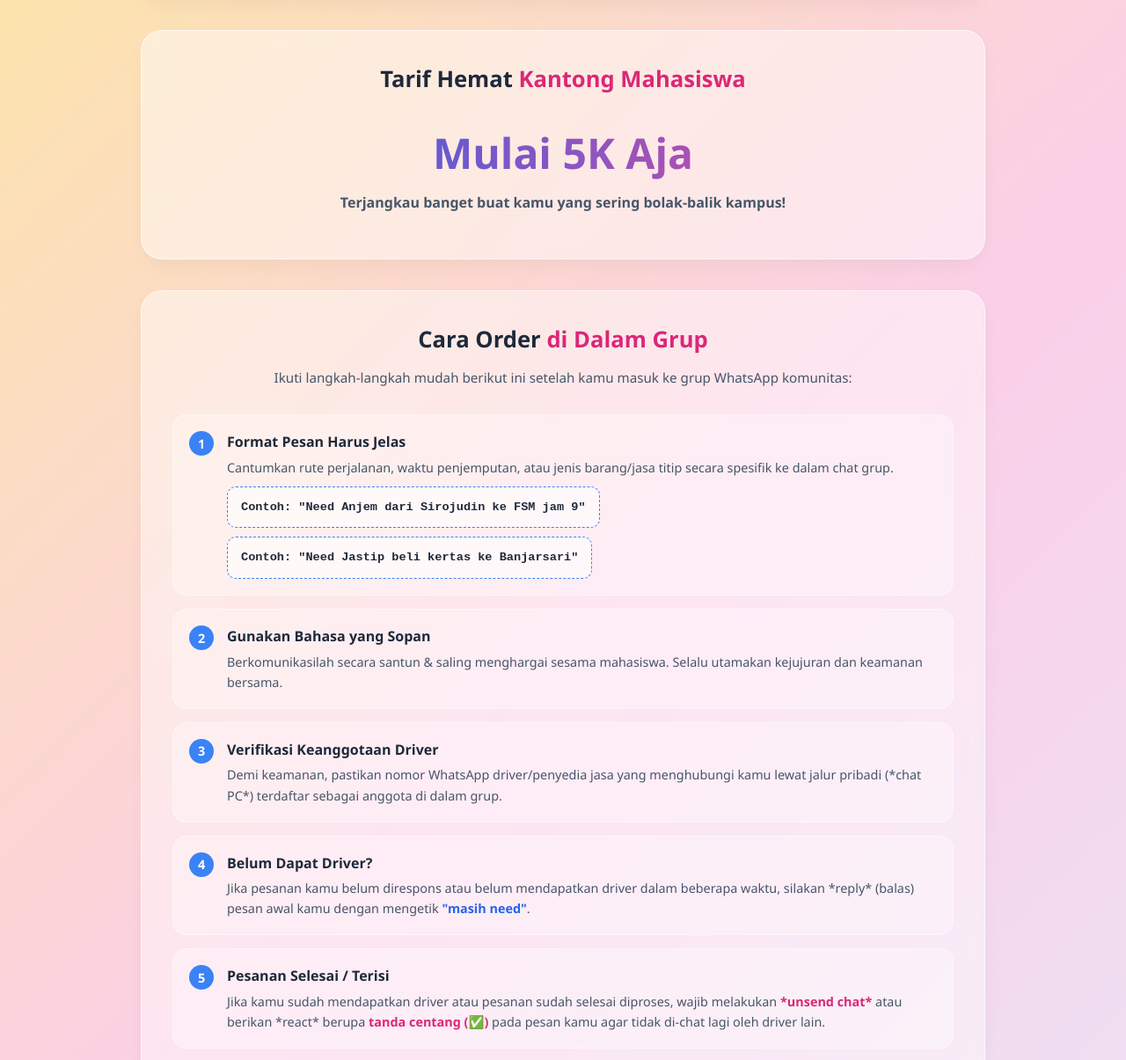
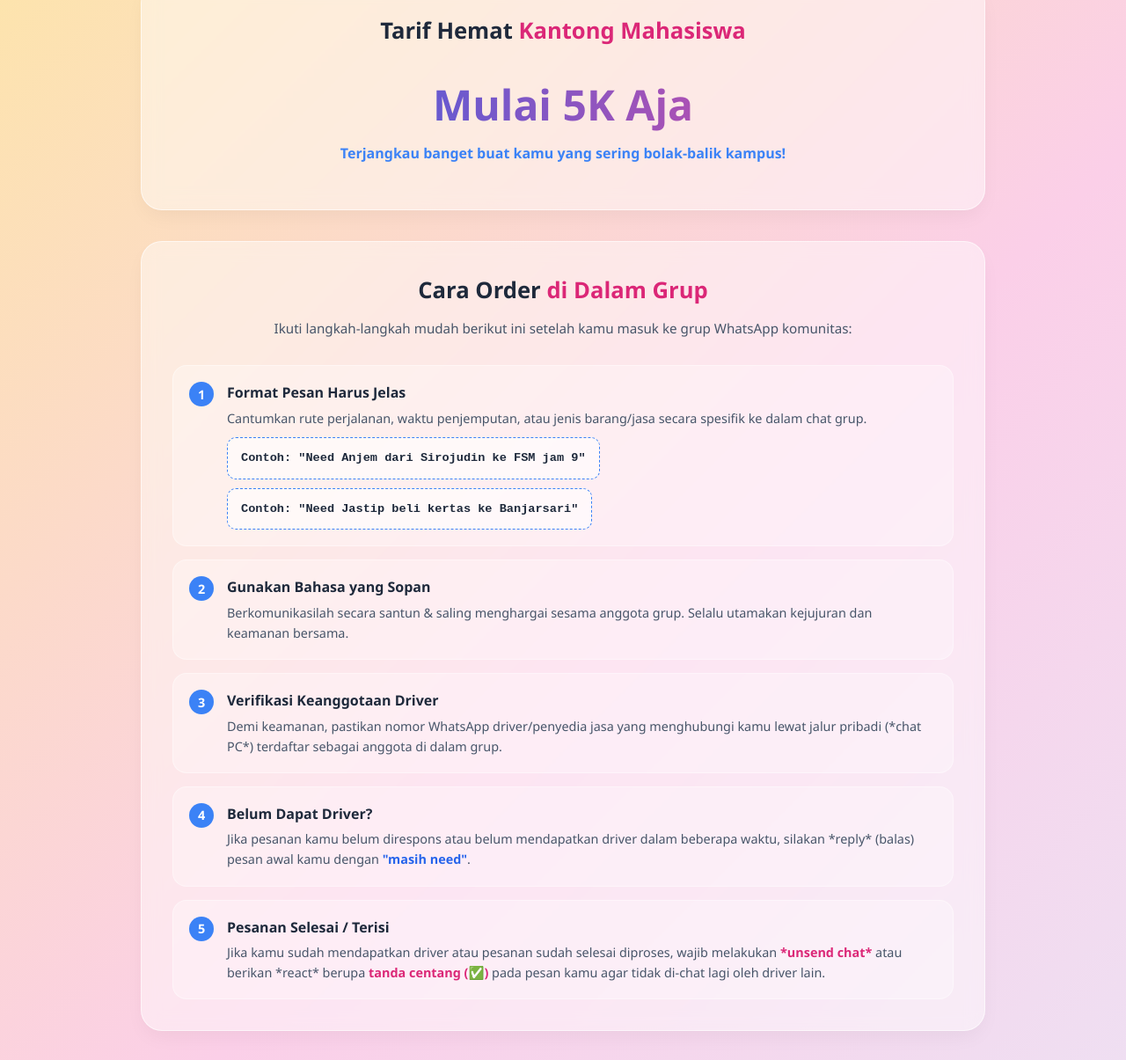
Before and after one commit to masukundipid/anjem, a plain HTML site: page index.html in a window 1280 px wide. Shown: the part 873-2078 px from the top of the page at 88% size. Drawn offline with Linux system fonts and the light colour scheme.

Commit message:
Update index.html

```diff
--- a/index.html
+++ b/index.html
@@ -155,9 +155,8 @@
     <div class="container">
 
         <section class="hero">
-            <span class="badge">Media Informasi Resmi Komunitas</span>
             <h1>Solusi Transportasi & <span>Jasa Titip</span> Mahasiswa</h1>
-            <p>Nggak perlu bingung mobilitas ke kampus atau mager keluar kosan. Temukan teman antar-jemput dan jastip terpercaya khusus wilayah Tembalang & Pleburan dengan aman, cepat, dan terorganisir.</p>
+            <p>Ngojol terus boncos? Kepengen jajan atau ngeprint tapi mager keluar kosan. Dapetin layanan antar-jemput, jasa-titip, dan jasa suruh terpercaya untuyk wilayah Tembalang & Pleburan dengan aman, cepat, dan terorganisir.</p>
             <button class="cta-btn open-popup-btn">Join Grup WhatsApp</button>
         </section>
 
@@ -184,7 +183,7 @@
             <h2 class="section-title">Tarif Hemat <span>Kantong Mahasiswa</span></h2>
             <div class="price-focus">
                 <div class="price-tag">Mulai 5K Aja</div>
-                <p style="color: #475569; font-weight: 600;">Terjangkau banget buat kamu yang sering bolak-balik kampus!</p>
+                <p style="color: #3b82f6; font-weight: 600;">Terjangkau banget buat kamu yang sering bolak-balik kampus!</p>
             </div>
         </section>
 
@@ -197,7 +196,7 @@
                     <div class="order-num">1</div>
                     <div class="order-text">
                         <h4>Format Pesan Harus Jelas</h4>
-                        <p>Cantumkan rute perjalanan, waktu penjemputan, atau jenis barang/jasa titip secara spesifik ke dalam chat grup.</p>
+                        <p>Cantumkan rute perjalanan, waktu penjemputan, atau jenis barang/jasa secara spesifik ke dalam chat grup.</p>
                         <div class="example-box">Contoh: "Need Anjem dari Sirojudin ke FSM jam 9"</div><br>
                         <div class="example-box">Contoh: "Need Jastip beli kertas ke Banjarsari"</div>
                     </div>
@@ -206,7 +205,7 @@
                     <div class="order-num">2</div>
                     <div class="order-text">
                         <h4>Gunakan Bahasa yang Sopan</h4>
-                        <p>Berkomunikasilah secara santun & saling menghargai sesama mahasiswa. Selalu utamakan kejujuran dan keamanan bersama.</p>
+                        <p>Berkomunikasilah secara santun & saling menghargai sesama anggota grup. Selalu utamakan kejujuran dan keamanan bersama.</p>
                     </div>
                 </div>
                 <div class="order-item">
@@ -220,7 +219,7 @@
                     <div class="order-num">4</div>
                     <div class="order-text">
                         <h4>Belum Dapat Driver?</h4>
-                        <p>Jika pesanan kamu belum direspons atau belum mendapatkan driver dalam beberapa waktu, silakan *reply* (balas) pesan awal kamu dengan mengetik <span style="font-weight: 700; color: #2563eb;">"masih need"</span>.</p>
+                        <p>Jika pesanan kamu belum direspons atau belum mendapatkan driver dalam beberapa waktu, silakan *reply* (balas) pesan awal kamu dengan <span style="font-weight: 700; color: #2563eb;">"masih need"</span>.</p>
                     </div>
                 </div>
                 <div class="order-item">
@@ -303,7 +302,7 @@
         <div class="popup-card">
             <button class="popup-close" id="closePopupBtn">&times;</button>
             <h3>Pilih Wilayah Domisili</h3>
-            <p>Silakan pilih grup koordinasi WhatsApp sesuai dengan area kampus atau tempat tinggalmu saat ini.</p>
+            <p>Silakan pilih grup WhatsApp sesuai dengan area kampus atau tempat tinggalmu saat ini.</p>
             <div class="popup-links">
                 <a href="https://chat.whatsapp.com/JoRhgkgNtQkGdu0qIRNsgu" target="_blank" class="popup-btn btn-tembalang">Grup Wilayah Tembalang</a>
                 <a href="https://chat.whatsapp.com/I7OUgtRWNzJHtyPNXAVLvq" target="_blank" class="popup-btn btn-pleburan">Grup Wilayah Pleburan</a>
```
